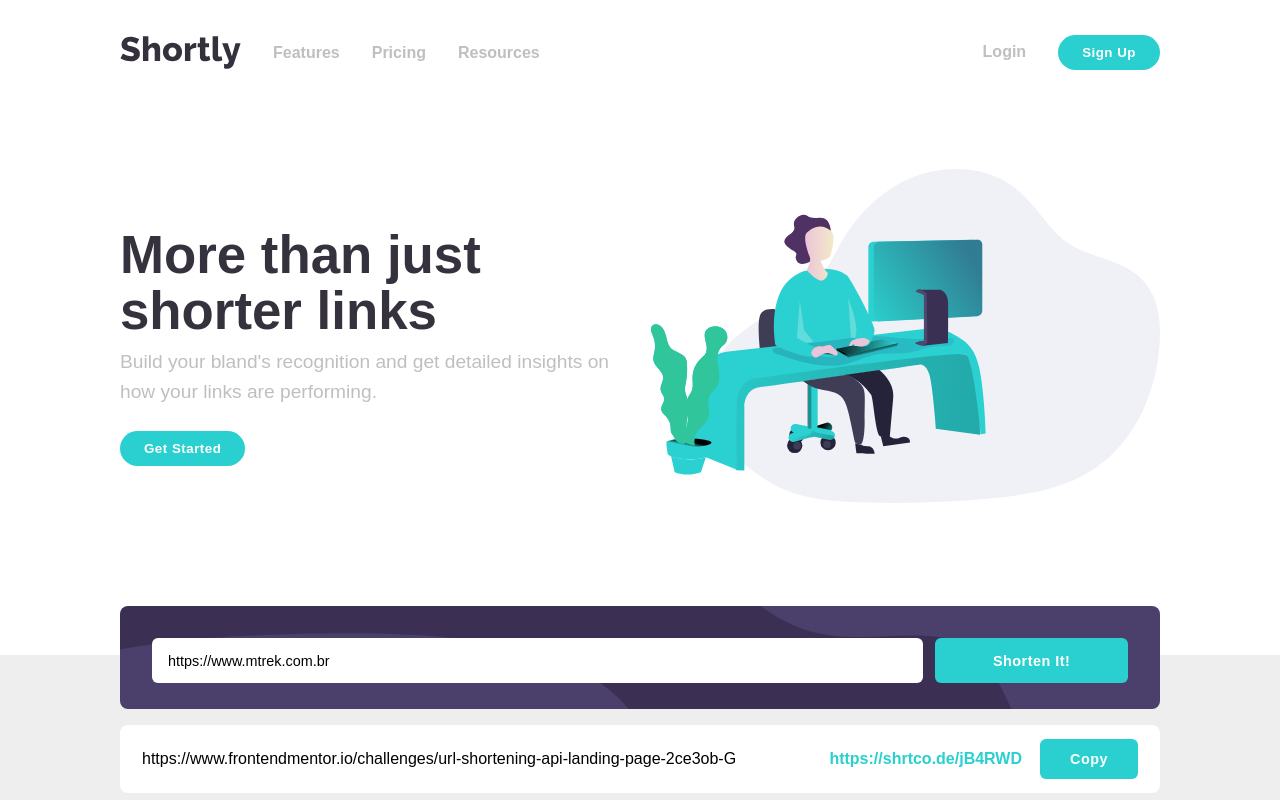
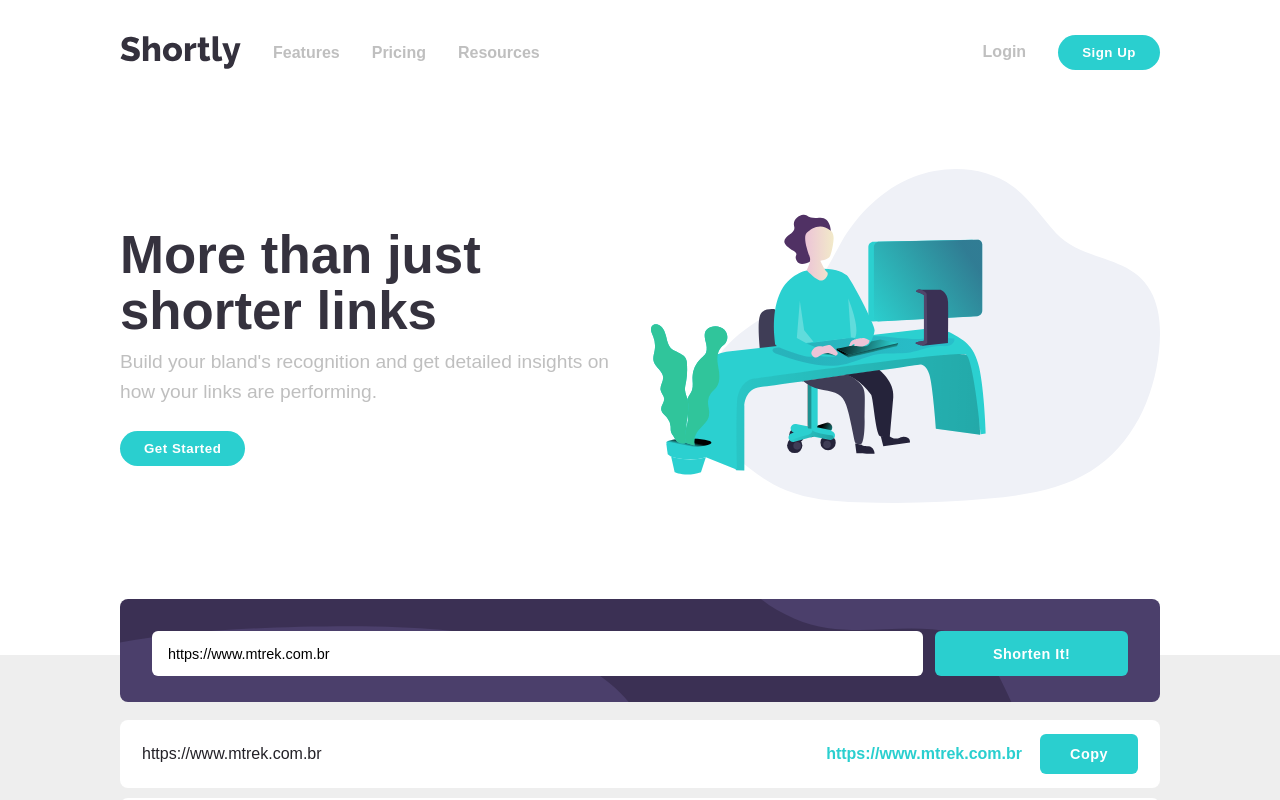
Before and after one commit to Renan-Gust/Shortly, a React (Vite) app: page / in a window 1280 px wide. Shown: the top 800 px of the page. Built offline with nearby package versions, Linux system fonts and the light colour scheme.

Commit message:
show generated link

```diff
--- /dev/null
+++ b/src/Types/generatedLink.ts
@@ -0,0 +1,4 @@
+export type GeneratedLink = {
+    originalLink: string;
+    fullShortLink: string;
+}
--- a/src/components/AdvancedStatistics/index.tsx
+++ b/src/components/AdvancedStatistics/index.tsx
@@ -3,7 +3,7 @@ import * as C from './styles'
 
 export function AdvancedStatistics() {
     return(
-        <C.Container>
+        <C.Container className="AdvancedStatistics">
             <ShortenLink />
             <C.Main>
                 <C.SectionTitle>
--- a/src/components/ShortenLink/index.tsx
+++ b/src/components/ShortenLink/index.tsx
@@ -4,16 +4,26 @@ import * as C from './styles'
 
 import { api } from '../../services/api'
 import { ShowGeneratedLink } from '../ShowGeneratedLink'
-
-type GeneratedLink = {
-    originalLink: string;
-    fullShortLink: string;
-}
+import { GeneratedLink } from '../../Types/generatedLink'
 
 export function ShortenLink() {
     const [link, setLink] = useState('https://www.mtrek.com.br')
     const [isEmpty, setIsEmpty] = useState(false)
-    const [generatedLink, setGeneratedLink] = useState<GeneratedLink[]>([])
+    // const [generatedLink, setGeneratedLink] = useState<GeneratedLink[]>([])
+    const [generatedLink, setGeneratedLink] = useState([
+        {
+            originalLink: "https://www.mtrek.com.br",
+            fullShortLink: "https://www.mtrek.com.br"
+        },
+        {
+            originalLink: "https://www.mtrek.com.br",
+            fullShortLink: "https://www.mtrek.com.br"
+        },
+        {
+            originalLink: "https://www.mtrek.com.br",
+            fullShortLink: "https://www.mtrek.com.br"
+        }
+    ])
 
     async function generatedLinkFunction(){
         const { ok, result } = await api.GenerateLink(link)
@@ -24,7 +34,7 @@ export function ShortenLink() {
         e.preventDefault()
         if(link === '') setIsEmpty(true)
 
-        generatedLinkFunction()
+        // generatedLinkFunction()
     }
 
     function addNewLink(result: any) {
@@ -37,7 +47,6 @@ export function ShortenLink() {
         ]
 
         setGeneratedLink(newGeneratedLink)
-        console.log(newGeneratedLink)
     }
 
     useEffect(() => {
@@ -45,7 +54,8 @@ export function ShortenLink() {
     }, [link])
 
     return(
-        <C.Wrapper>
+        <>
+            <C.Wrapper className="shortenLinkWrapper">
                 <C.Container>
                     <C.Form onSubmit={handleSubmit}>
                         <C.Area>
@@ -63,8 +73,9 @@ export function ShortenLink() {
                         <C.SubmitInput type="submit" value="Shorten It!" />
                     </C.Form>
                 </C.Container>
+            </C.Wrapper>
 
-            <ShowGeneratedLink />
-        </C.Wrapper>
+            <ShowGeneratedLink showGeneratedLink={generatedLink} />
+        </>
     )
 }
--- a/src/components/ShortenLink/styles.ts
+++ b/src/components/ShortenLink/styles.ts
@@ -6,6 +6,10 @@ export const Wrapper = styled.div`
 
     @media(min-width: 320px){
         width: 100%;
+    }
+
+    @media(min-width: 900px){
+        bottom: 88px;
     }
 
     @media(min-width: 1420px){
@@ -20,17 +24,13 @@ export const Container = styled.div`
     width: 100%;
     padding: 32px 32px 26px 32px;
     border-radius: 8px;
-    position: absolute;
 
     @media(min-width: 320px){
-        bottom: 116px;
-
         background-image: url('/bg-shorten-mobile.svg');
         background-size: 100% 100%;
     }
 
     @media(min-width: 900px){
-        bottom: 46px;
         background-image: url('/bg-shorten-desktop.svg');
         background-size: cover;
     }
--- a/src/components/ShowGeneratedLink/index.tsx
+++ b/src/components/ShowGeneratedLink/index.tsx
@@ -1,18 +1,30 @@
 import * as C from './styles'
 
-export const ShowGeneratedLink = () => {
+import { GeneratedLink } from '../../Types/generatedLink'
+
+type ShowGeneratedLinkProps = {
+    showGeneratedLink: GeneratedLink[];
+}
+
+export const ShowGeneratedLink = ({ showGeneratedLink }: ShowGeneratedLinkProps) => {
     return(
-        <C.Container className="kkk">
-            <C.GeneratedLinkWrapper>
+        <C.Container className="ShowGeneratedLink">
+            {showGeneratedLink.map((item, index) => (
+                <C.GeneratedLinkWrapper key={index}>
                     <C.Content>
-                    <p>https://www.frontendmentor.io/challenges/url-shortening-api-landing-page-2ce3ob-G</p>
+                        <a href={item.originalLink} target="_blank">
+                            {item.originalLink}
+                        </a>
 
                         <C.GeneratedLink>
-                        <p>https://shrtco.de/jB4RWD</p>
+                            <a href={item.fullShortLink} target="_blank">
+                                {item.fullShortLink}
+                            </a>
                             <button>Copy</button>
                         </C.GeneratedLink>
                     </C.Content>
                 </C.GeneratedLinkWrapper>
+            ))}
         </C.Container>
     )
 }
--- a/src/components/ShowGeneratedLink/styles.ts
+++ b/src/components/ShowGeneratedLink/styles.ts
@@ -1,10 +1,21 @@
 import styled from 'styled-components'
 
 export const Container = styled.div`
-    top: 38px;
     position: relative;
+    bottom: 70px;
+    margin: 0 auto 70px;
 
-    margin-bottom: 140px;
+    > div:not(:first-child) {
+        margin-top: 10px;
+    }
+
+    @media(min-width: 320px){
+        width: 100%;
+    }
+
+    @media(min-width: 1420px){
+        width: 79%;
+    }
 `;
 
 export const GeneratedLinkWrapper = styled.div`
@@ -18,7 +29,8 @@ export const Content = styled.div`
     align-items: center;
     padding: 14px 22px;
 
-    p{
+    a{
+        color: ${props => props.theme.colors.VeryDarkViolet};
         font-weight: 500;
     }
 `;
@@ -28,7 +40,7 @@ export const GeneratedLink = styled.div`
     align-items: center;
     gap: 18px;
 
-    p{
+    a{
         color: ${props => props.theme.colors.Cyan};
         font-weight: 600;
     }
```
Lines whose indentation alone changed are shown as unchanged.
